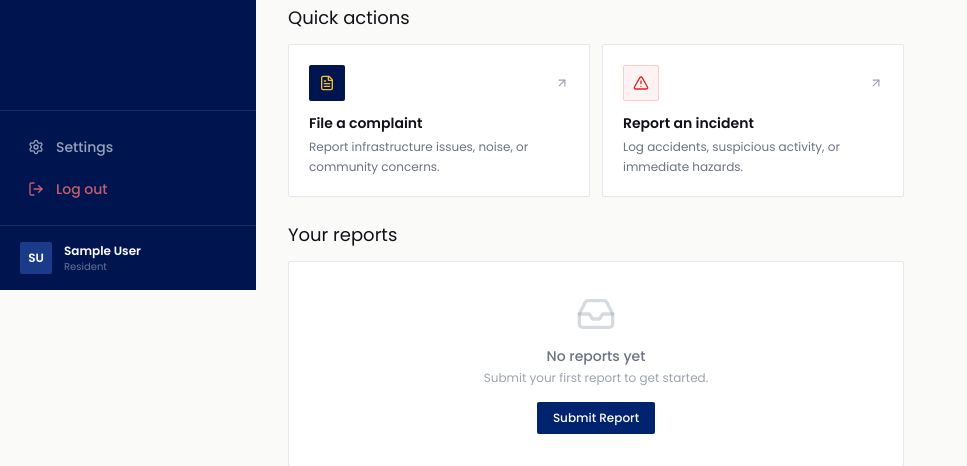
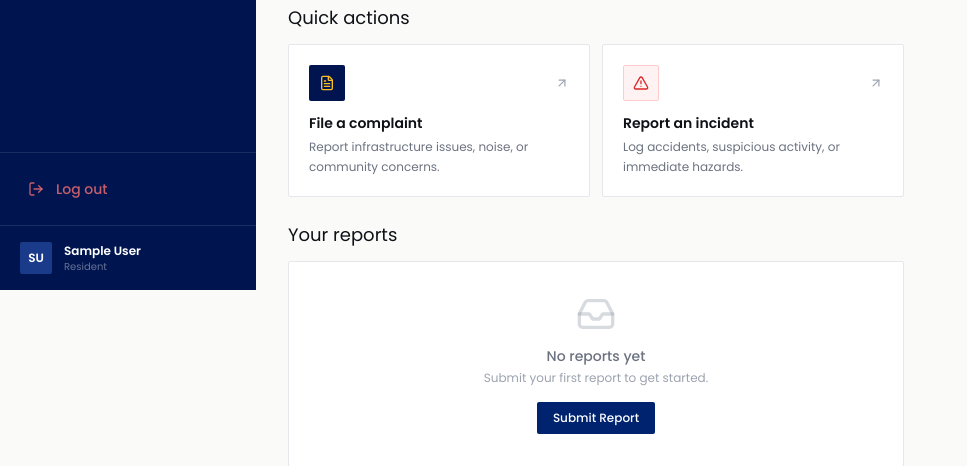
Before and after one commit to WWH16/barangay_connect, a Django app: page /dashboard/ in a window 1280 px wide. Shown: the part 510-976 px from the top of the page, without its empty margins (0-967 px from the left). Run offline with Django 5.2, Linux system fonts and the light colour scheme; the visitor is signed in with stand-in values (Sample User, id 1); data that the repository does not hold is empty; some libraries are stand-ins or nearby versions.

Commit message:
removed the settings button

```diff
--- a/resident/templates/app_base.html
+++ b/resident/templates/app_base.html
@@ -21,9 +21,6 @@
     </nav>
 
     <div class="flex flex-col gap-0.5 border-t border-white/10 px-3 py-4">
-      <a href="#" class="sidebar-link">
-        <i data-lucide="settings" class="h-4 w-4"></i> Settings
-      </a>
       <a href="{% url 'logout' %}" class="sidebar-link text-red-400/80 hover:bg-red-900/20 hover:text-red-300">
         <i data-lucide="log-out" class="h-4 w-4"></i> Log out
       </a>
--- a/resident/templates/resident/resident-dashboard.html
+++ b/resident/templates/resident/resident-dashboard.html
@@ -158,9 +158,6 @@
 
     <!-- Settings / Logout -->
     <div class="flex flex-col gap-0.5 border-t border-white/10 px-3 py-3">
-      <button class="sidebar-link">
-        <i data-lucide="settings" class="h-4 w-4 shrink-0"></i> Settings
-      </button>
       <button onclick="logout()" class="sidebar-link text-red-400/80 hover:bg-red-900/20 hover:text-red-300">
         <i data-lucide="log-out" class="h-4 w-4 shrink-0"></i> Log out
       </button>
```
